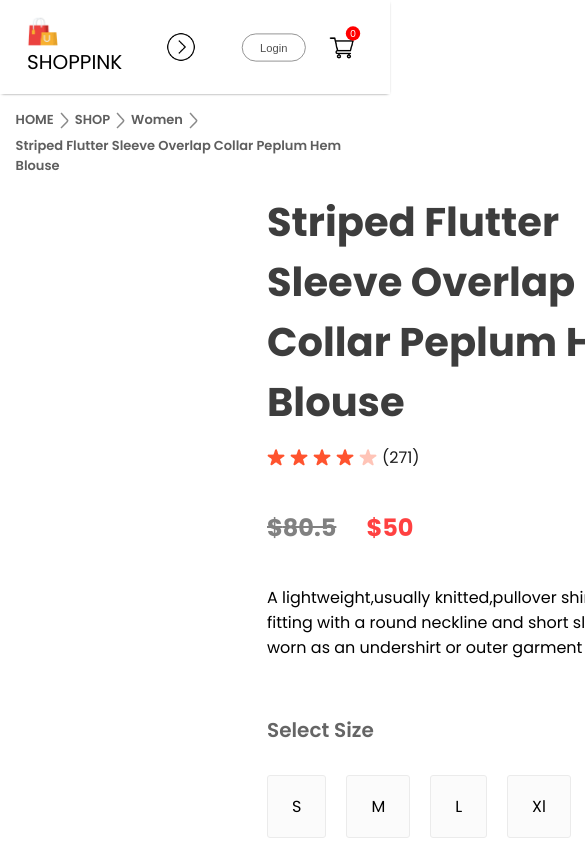
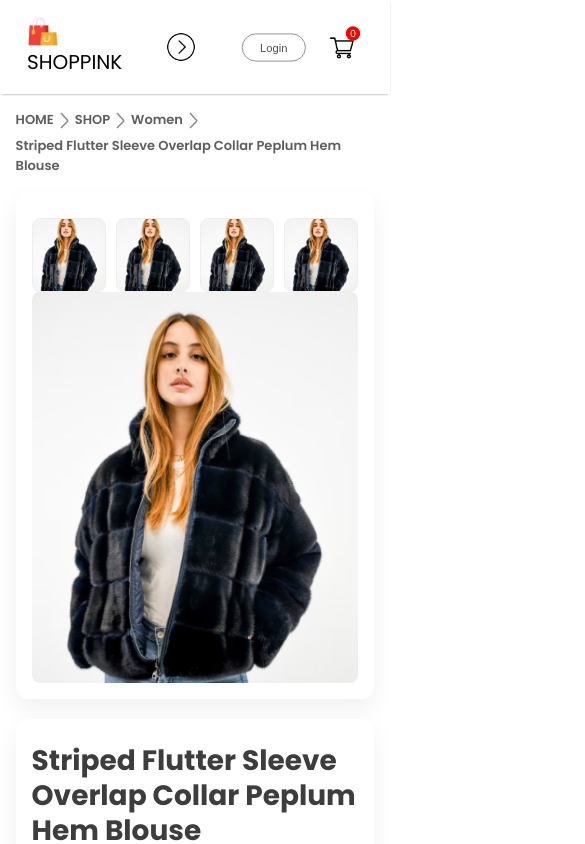
Before and after one commit to DucBaoNguyen2004/E-Commerce-Clothes-Shopping, a React (Create React App) app: page /product/1 in a window 390 px wide. Shown: the top 844 px of the page, 585 px wide, since content can reach past the window. Built offline with nearby package versions, Linux system fonts and the light colour scheme.

Commit message:
responsive (cart chua xong)

```diff
--- a/src/Components/CartItem/CartItem.css
+++ b/src/Components/CartItem/CartItem.css
@@ -75,6 +75,9 @@
     padding-left: 20px;
     height: 58px;
     background: #eaeaea;
+    display: flex;
+    align-items: center;
+    gap: 10px;
 }
 .cartitem-promobox input{
     border: none;
@@ -85,10 +88,65 @@
     height: 50px;
 }
 .cartitem-promobox button{
-    width: 170px;
+   width: 170px;
     height: 58px;
     font-size: 16px;
     background: black;
     color: white;
     cursor: pointer;
 }
+@media(max-width:1280px){
+    .cartitem{
+        margin: 60px 50px;
+    }
+    .cartitem-format-main{
+        grid-template-columns: 0.5fr 3fr 0.5fr 0.5fr 0.5fr 0.5fr;
+        gap: 20px;
+        padding: 15px 0px;
+        font-size: 15px;
+    }
+    .carticon-product-icon{
+        height: 50px;
+    }
+    .cartitem-remove-icon{
+        margin: auto;
+    }
+    .cartitem-quantity{
+        width: 40px;
+        height: 30px;
+    }
+    .cartitem-down{
+        flex-direction: column;
+        gap: 80px;
+        margin: 80px 0px;
+    }
+    .cartitem-total{
+        margin:0;
+    }
+    .cartitem-total-button{
+        max-width: 200px;
+        height: 45px;
+        font-size: 13px;
+    }
+    .cartitem-promobox{
+        width: auto;
+        max-width: 500px;
+    }
+    .cartitem-promobox input{
+        width: 100%;
+    }
+    .cartitem-promobox-button{
+        width: 120px;
+        margin-left: -125px;
+    }
+}
+@media(max-width:500px){
+    .cartitem-format-main{
+        display: grid;
+        grid-template-columns: 0.5fr 3fr 0.5fr;
+        gap:10px;
+    }
+    .caritem-format {
+        display: grid;
+    }
+}
--- a/src/Components/DescriptionBox/DescriptionBox.css
+++ b/src/Components/DescriptionBox/DescriptionBox.css
@@ -27,3 +27,16 @@
     padding: 48px;
     padding-bottom: 70px;
 }
+@media (max-width: 1280px) {
+    .descriptionbox{
+        margin: 60px;
+    }
+}
+@media (max-width: 800px) {
+    .descriptionbox{
+        margin: 60px 20px;
+    }
+    .descriptionbox-description{
+        font-size: 14px;
+    }
+}
--- a/src/Components/ProductDisplay/ProductDisplay.css
+++ b/src/Components/ProductDisplay/ProductDisplay.css
@@ -1,7 +1,24 @@
 .productdisplay{
     display: flex;
-    margin: 0px 170px;
+    gap: 32px;
+    margin: 0 auto;
+    padding: 0 4%;
+    max-width: 1200px;
 }
+.productdisplay-left,
+.productdisplay-right{
+    background: #ffffff;
+    border-radius: 12px;
+    box-shadow: 0 10px 24px rgba(0,0,0,0.06);
+}
+.productdisplay-left{
+    padding: 16px;
+    display: grid;
+    grid-template-columns: 120px 1fr;   /* left: vertical thumbnails, right: main image */
+    gap: 16px;
+    align-items: start;
+}
+.productdisplay-right{ padding: 20px 24px; }
 .productdisplay-left{
     display: flex;
     gap: 17px;
@@ -9,20 +26,40 @@
 .productdisplay-img-list{
     display: flex;
     flex-direction: column;
-    gap: 16px;
+    gap: 12px;
 }
 .productdisplay-img-list img{
-    height: 163px;
+    width: 100%;
+    aspect-ratio: 3/4;
+    height: auto;
+    object-fit: cover;
+    border-radius: 8px;
+    border: 1px solid #eee;
+    background: #f9f9f9;
+    transition: transform .15s ease, box-shadow .15s ease, border-color .15s ease;
+}
+.productdisplay-img-list img:hover{
+    transform: translateY(-3px);
+    box-shadow: 0 8px 18px rgba(0,0,0,0.08);
+    border-color: #ddd;
 }
 .productdisplay-main-img{
-    width: 586px;
+    width: 100%;
     height: 700px;
+    object-fit: cover;
+    border-radius: 8px;
+    background: #f7f7f7;
 }
 .productdisplay-right{
-    margin-left: 80px ;
+    margin-left: 40px ;
     display: flex;
     flex-direction: column;
 }
+.productdisplay-right h1{
+    line-height: 1.25;
+    margin: 8px 0 10px;
+}
+.productdisplay-right-description{ max-width: 720px; color:#333; }
 .productdisplay-right h1{
     color: #3d3d3d;
     font-size: 40px;
@@ -58,16 +95,19 @@
 }
 .productdisplay-right-sizes{
     display: flex;
-    gap: 20px;
+    gap: 12px;
     margin: 30px 0px;
+    flex-wrap: wrap;
 }
 .productdisplay-right-sizes div{
-    padding: 18px 24px;
+    padding: 14px 18px;
     background: #fbfbfb;
     border: 1px solid #ebebeb;
     border-radius: 3px;
     cursor: pointer;
+    transition: background-color .15s ease, border-color .15s ease, transform .1s ease;
 }
+.productdisplay-right-sizes div:hover{ background:#f1f1f1; border-color:#dedede; transform: translateY(-1px); }
 .productdisplay-right button{
         padding: 20px 40px;
         width: 200px;
@@ -80,8 +120,40 @@
         border: none;
         outline: none;
         cursor: pointer;
+        box-shadow: 0 10px 20px rgba(255,65,65,0.25);
+        transition: transform .15s ease, box-shadow .15s ease, background-color .15s ease;
 }
+.productdisplay-right button:hover{ transform: translateY(-2px); box-shadow: 0 14px 26px rgba(255,65,65,0.3); }
+.productdisplay-right button:active{ transform: translateY(0); }
 .productdisplay-right-category span{
     font-weight: 600;
 
 }
+
+/* Responsive */
+@media(max-width:1280px){
+    .productdisplay{ gap: 28px; }
+    .productdisplay-left{ grid-template-columns: 110px 1fr; }
+    .productdisplay-main-img{ height: 620px; }
+}
+@media(max-width:1024px){
+    .productdisplay{ gap: 24px; }
+    .productdisplay-left{ grid-template-columns: 100px 1fr; }
+    .productdisplay-main-img{ height: 520px; }
+    .productdisplay-right h1{ font-size: 32px; }
+    .productdisplay-right-price{ margin: 28px 0; gap: 20px; font-size: 20px; }
+}
+@media(max-width:800px){
+    .productdisplay{ flex-direction: column; gap: 20px; }
+    .productdisplay-right{ margin-left: 0; padding: 16px; }
+    .productdisplay-left{ justify-content: center; display: block; }
+    .productdisplay-main-img{ width: 100%; height: auto; }
+    .productdisplay-img-list{ order: 2; display: grid; grid-template-columns: repeat(4, 1fr); gap: 10px; margin-top: 10px; }
+    .productdisplay-img-list img{ aspect-ratio: 1/1; }
+    .productdisplay-right h1{ font-size: 28px; }
+}
+@media(max-width:500px){
+    .productdisplay-right-star{ font-size: 14px; }
+    .productdisplay-right-price{ font-size: 18px; margin: 20px 0; }
+    .productdisplay-right button{ width: 100%; }
+}
--- a/src/Components/RealatedProduct/RelatedProduct.css
+++ b/src/Components/RealatedProduct/RelatedProduct.css
@@ -20,5 +20,98 @@
     margin-top: 50px;
     display: flex;
     gap: 30px;
-
 }
+@media(max-width:1280px){
+    .relatedproduct{
+        margin-top: 10px;
+        margin-bottom: 70px;
+    }
+    .relatedproduct h1{
+        font-size: 40px;
+    }
+    .relatedproduct hr{
+        width: 160px;
+        height:4px;
+    }
+    .relatedproduct_item{
+        grid-template-columns: 1fr 1fr 1fr;
+        gap:15px;
+        margin-top:20px;
+    }
+}
+@media(max-width:1024px){
+    .relatedproduct{
+        margin-top: 10px;
+        margin-bottom: 60px;
+    }
+    .relatedproduct h1{
+        font-size: 30px;
+    }
+    .relatedproduct hr{
+        width: 120px;
+        height:4px;
+    }
+    .relatedproduct_item{
+        grid-template-columns: 1fr 1fr 1fr 1fr;
+        gap:12px;
+        margin-top:15px;
+    }
+}
+@media(max-width:800px){
+    .relatedproduct{
+        gap:8px;
+        margin-top: 8px;
+        margin-bottom: 50px;
+    }
+    .relatedproduct h1{
+        font-size:24px;
+    }
+    .relatedproduct hr{
+        width: 100px;
+        height: 3px;
+    }
+    .relatedproduct_item{
+        grid-template-columns: 1fr 1fr 1fr 1fr;
+        gap:8px;
+        margin-top:12px;
+    }
+}
+@media(max-width:600px){
+    .relatedproduct{
+        gap:8px;
+        margin-top: 8px;
+        margin-bottom: 50px;
+    }
+    .relatedproduct h1{
+        font-size:20px;
+    }
+    .relatedproduct hr{
+        width: 90px;
+        height: 2.5px;
+    }
+    .relatedproduct_item{
+        grid-template-columns: 1fr 1fr;
+        gap:12px;
+        margin-top:15px;
+    }
+}
+@media(max-width:500px){
+    .relatedproduct{
+        gap:8px;
+        margin-top: 6px;
+        margin-bottom: 40px;
+    }
+    .relatedproduct h1{
+        font-size:18px;
+    }
+    .relatedproduct hr{
+        width: 80px;
+        height: 2px;
+    }
+    .relatedproduct_item{
+        display: grid;
+        grid-template-columns: repeat(2,1fr);
+        gap: 15px;
+        margin-top: 15px;
+    }
+}
```
